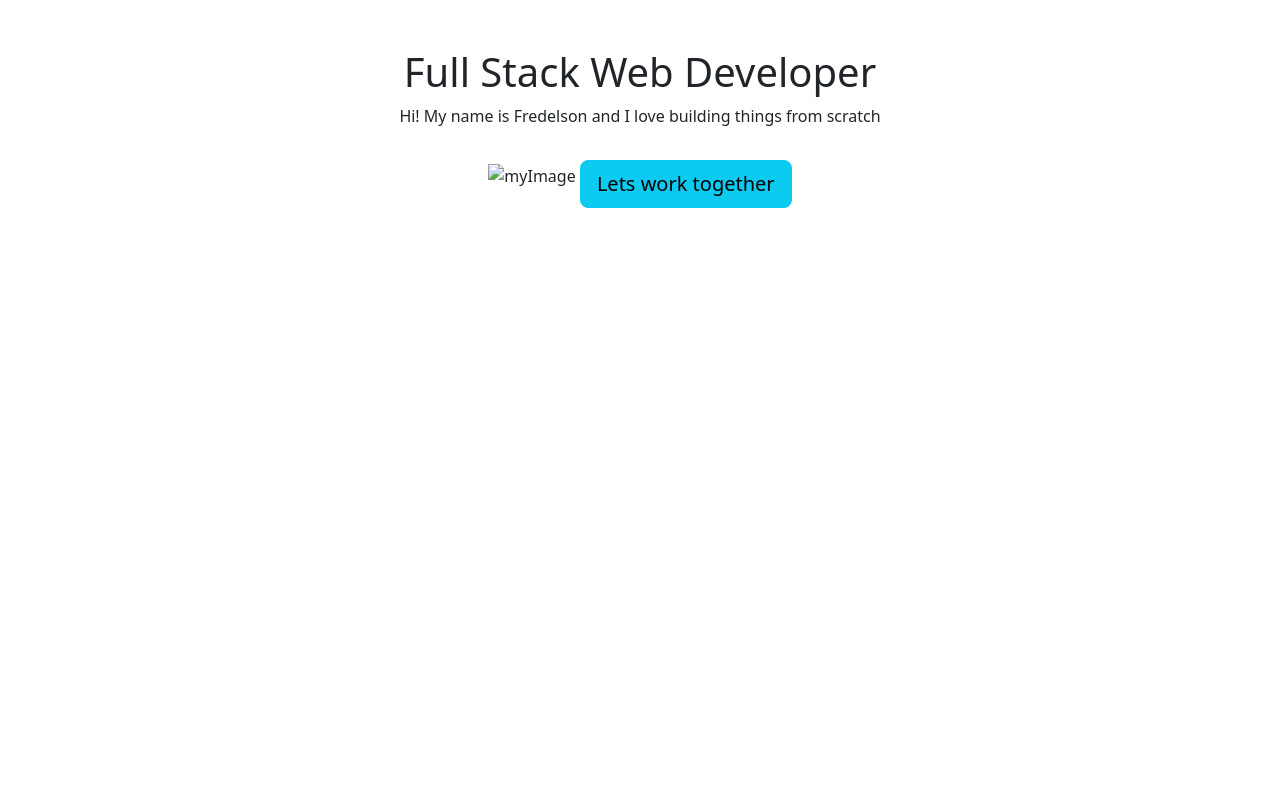
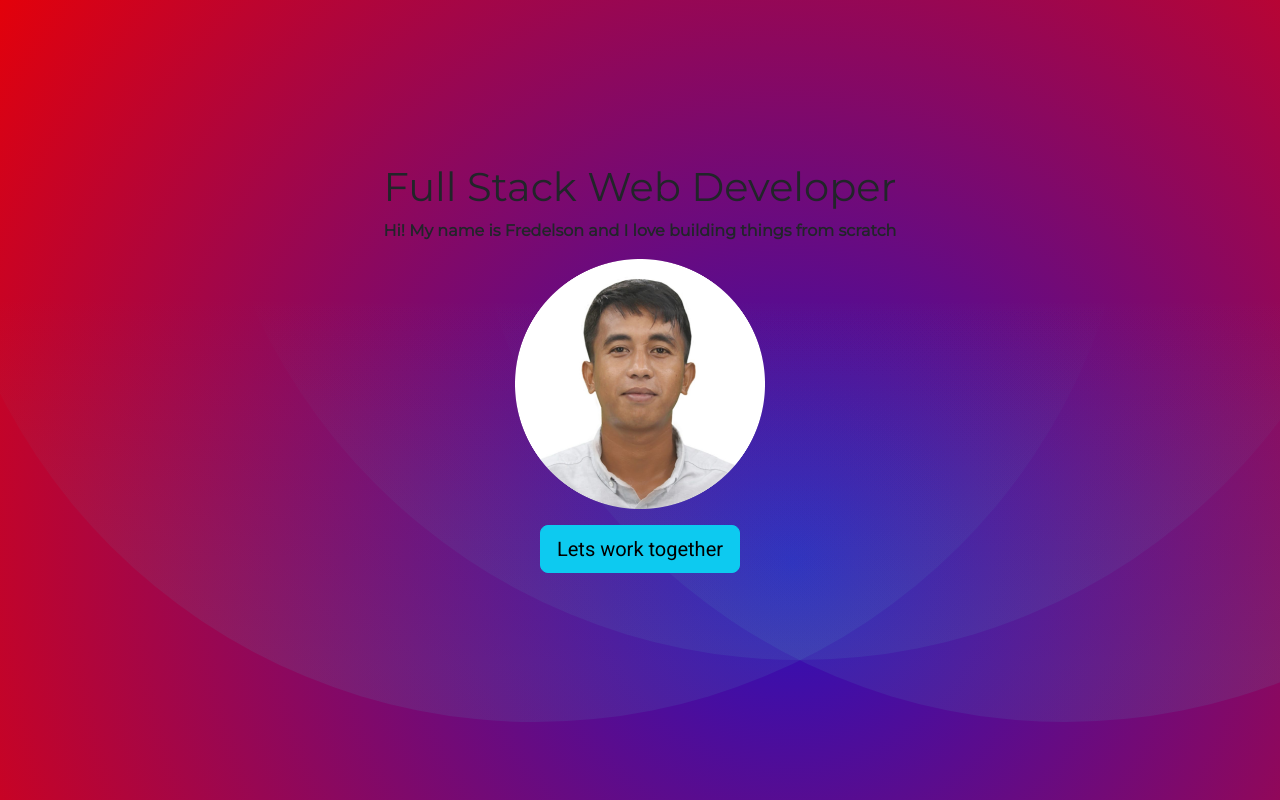
Before and after one commit to Fredelson/webportfolio, a plain HTML site: page index.html in a window 1280 px wide. Drawn offline with nearby package versions, Linux system fonts and the light colour scheme; the site is published under a folder, as on GitHub Pages, so addresses that start at the root find nothing.

Commit message:
Update index.html

```diff
--- a/index.html
+++ b/index.html
@@ -6,7 +6,7 @@
     <meta name="viewport" content="width=device-width, initial-scale=1.0">
 
     <title>Fredelson Pascua | Web Developer Portfolio</title>
-    <link rel="stylesheet" href="/styles/style.css">
+    <link rel="stylesheet" href="styles/style.css">
 
      <!--bootstrap-->
     <link href="https://cdn.jsdelivr.net/npm/bootstrap@5.3.2/dist/css/bootstrap.min.css" rel="stylesheet" integrity="sha384-T3c6CoIi6uLrA9TneNEoa7RxnatzjcDSCmG1MXxSR1GAsXEV/Dwwykc2MPK8M2HN" crossorigin="anonymous">
@@ -26,7 +26,7 @@
         <section id = "landing" class="text-center mt-5">
             <h1>Full Stack Web Developer</h1>
             <p>Hi! My name is Fredelson and I love building things from scratch</p>
-            <img src="/images/myimage.png" alt="myImage" id = "profile" class = "img-fluid">
+            <img src="images/myimage.png" alt="myImage" id = "profile" class = "img-fluid">
             <a href="mailto:fredelsonpascua@gmai.com" class="btn btn-info btn-lg mt-3">Lets work together</a>
         </section>
     </div>
```
